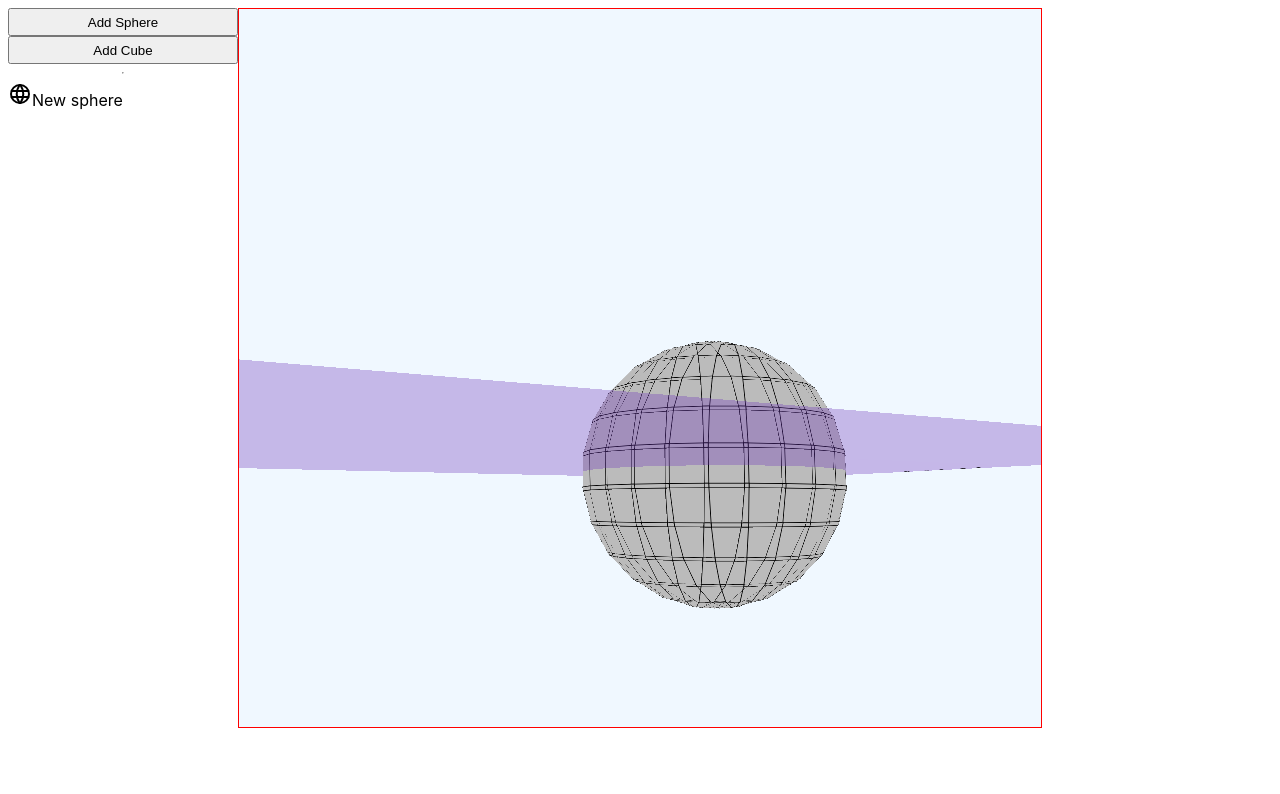
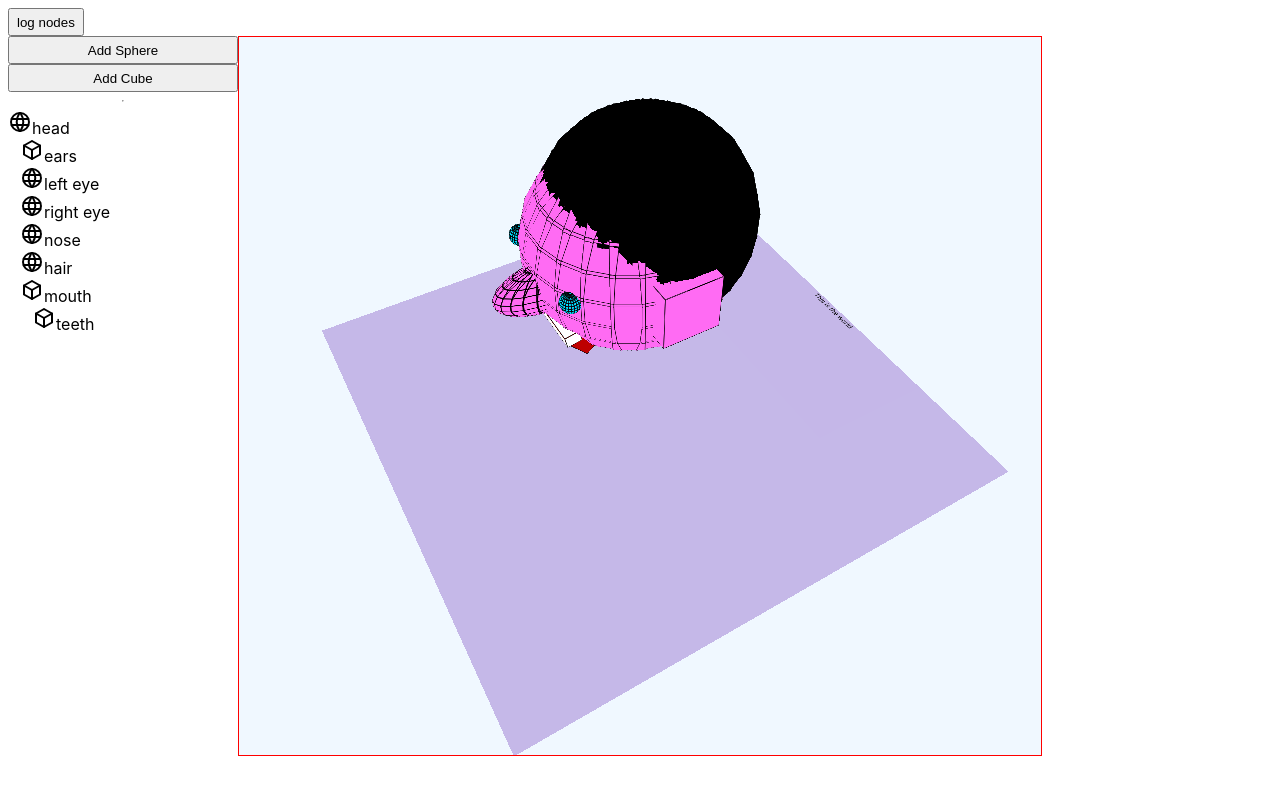
Before and after one commit to PeterTYLiu/toaster, a React (Vite) app: page / in a window 1280 px wide. Shown: the top 794 px of the page. Built offline with nearby package versions, Linux system fonts and the light colour scheme.

Commit message:
solids centered on origin; add default model; limit camera angles; add node rotation

```diff
--- a/src/App.module.scss
+++ b/src/App.module.scss
@@ -20,8 +20,11 @@
 }
 
 .world {
-  width: 100%;
-  height: 900px;
+  width: 1000px;
+  height: 1000px;
+  left: calc(50% - 500px);
+  top: calc(50% - 500px);
+  position: absolute;
   text-align: center;
   color: black;
   background-color: #6f38ba55;
--- a/src/App.tsx
+++ b/src/App.tsx
@@ -5,6 +5,7 @@ import PropertiesPanel from "./components/PropertiesPanel/PropertiesPanel";
 import { Node as NodeComponent } from "./components/Node/Node";
 import { SceneContext } from "./hooks/UseSceneContext";
 import { sceneReducer } from "./sceneReducer";
+import { defaultModel } from "./defaultModel";
 
 type NodeType = "group" | "rectPrism" | "cylinder" | "sphere" | "cone";
 
@@ -35,27 +36,27 @@ export class Node {
   depth: number;
   radius: number;
 
-  constructor(type: NodeType, color?: string, borderColor?: string) {
+  constructor(input: Partial<Node>) {
     this.id = crypto.randomUUID();
-    this.name = `New ${type}`;
-    this.type = type;
-    this.translateX = 0;
-    this.translateY = 0;
-    this.translateZ = 0;
-    this.scaleX = 1;
-    this.scaleY = 1;
-    this.scaleZ = 1;
-    this.rotateX = 0;
-    this.rotateY = 0;
-    this.rotateZ = 0;
+    this.name = `New ${input.type ?? "rectPrism"}`;
+    this.type = input.type ?? "rectPrism";
+    this.translateX = input.translateX ?? 0;
+    this.translateY = input.translateY ?? 0;
+    this.translateZ = input.translateZ ?? 0;
+    this.scaleX = input.scaleX ?? 1;
+    this.scaleY = input.scaleY ?? 1;
+    this.scaleZ = input.scaleZ ?? 1;
+    this.rotateX = input.rotateX ?? 0;
+    this.rotateY = input.rotateY ?? 0;
+    this.rotateZ = input.rotateZ ?? 0;
     this.children = [];
-    this.depth = 400;
-    this.width = 400;
-    this.height = 400;
-    this.radius = 200;
-    this.opacity = 1;
-    this.color = color;
-    this.borderColor = borderColor;
+    this.depth = input.depth ?? 200;
+    this.width = input.width ?? 200;
+    this.height = input.height ?? 200;
+    this.radius = input.radius ?? 200;
+    this.opacity = input.opacity ?? 1;
+    this.color = input.color;
+    this.borderColor = input.borderColor;
   }
 }
 
@@ -66,8 +67,8 @@ export interface Camera {
 }
 
 const defaultCamera: Camera = {
-  zoom: 1,
-  rotateX: 100,
+  zoom: 0.5,
+  rotateX: 40,
   rotateZ: 60,
 };
 
@@ -76,12 +77,14 @@ function App() {
   const [scene, dispatch] = useReducer(sceneReducer, {
     camera: defaultCamera,
     activeNodeId: null,
-    nodes: [new Node("sphere", "#bbbbbb", "black")],
+    nodes: defaultModel,
   });
 
   return (
     <SceneContext.Provider value={{ ...scene, dispatch }}>
-      <nav></nav>
+      <nav>
+        <button onClick={() => console.log(scene.nodes)}>log nodes</button>
+      </nav>
       <div className={styles.lower}>
         <SceneGraph />
         <main
@@ -106,7 +109,11 @@ function App() {
               type: "updateCamera",
               payload: {
                 rotateZ: scene.camera.rotateZ - e.movementX,
-                rotateX: scene.camera.rotateX + e.movementY,
+
+                rotateX: Math.min(
+                  Math.max(scene.camera.rotateX - e.movementY, 0),
+                  87
+                ),
               },
             });
           }}
--- a/src/components/Node/Node.module.scss
+++ b/src/components/Node/Node.module.scss
@@ -4,12 +4,12 @@
   &.active {
     * {
       border-color: lawngreen !important;
-      border-width: 2px !important;
+      border-width: 3px !important;
     }
   }
 }
 
-.polygon {
+.solid {
   transform-style: preserve-3d;
   position: absolute;
   &:hover {
--- a/src/components/Node/Node.tsx
+++ b/src/components/Node/Node.tsx
@@ -7,7 +7,7 @@ import useSceneContext from "../../hooks/UseSceneContext";
 export function Node({ node }: { node: NodeClass }) {
   const { dispatch, activeNodeId } = useSceneContext();
 
-  const polygonVariables: Record<string, string> = {
+  const solidVariables: Record<string, string> = {
     "--width": node.width + "px",
     "--height": node.height + "px",
     "--depth": node.depth + "px",
@@ -33,11 +33,11 @@ export function Node({ node }: { node: NodeClass }) {
       style={{
         ...inheitedVariables,
         translate: `${node.translateX}px ${node.translateY}px ${node.translateZ}px`,
-        transform: `scale3d(${node.scaleX}, ${node.scaleY}, ${node.scaleZ})`,
+        transform: `scale3d(${node.scaleX}, ${node.scaleY}, ${node.scaleZ}) rotateX(${node.rotateX}deg) rotateY(${node.rotateY}deg) rotateZ(${node.rotateZ}deg)`,
       }}
     >
       {node.type !== "group" && (
-        <div className={styles.polygon} style={polygonVariables}>
+        <div className={styles.solid} style={solidVariables}>
           {node.type === "rectPrism" && <RectPrism />}
           {node.type === "sphere" && <Sphere id={node.id} />}
         </div>
--- a/src/components/PropertiesPanel/PropertiesPanel.tsx
+++ b/src/components/PropertiesPanel/PropertiesPanel.tsx
@@ -154,6 +154,63 @@ export default function PropertiesPanel() {
               }
             />
           </label>
+
+          <label>
+            <span>Rotate X</span>
+            <input
+              type="number"
+              min="-360"
+              max="360"
+              value={activeNode.rotateX}
+              onChange={(e) =>
+                dispatch({
+                  type: "updateNodeById",
+                  payload: {
+                    id: activeNodeId,
+                    properties: { rotateX: e.target.valueAsNumber },
+                  },
+                })
+              }
+            />
+          </label>
+
+          <label>
+            <span>Rotate Y</span>
+            <input
+              type="number"
+              min="-360"
+              max="360"
+              value={activeNode.rotateY}
+              onChange={(e) =>
+                dispatch({
+                  type: "updateNodeById",
+                  payload: {
+                    id: activeNodeId,
+                    properties: { rotateY: e.target.valueAsNumber },
+                  },
+                })
+              }
+            />
+          </label>
+
+          <label>
+            <span>Rotate Z</span>
+            <input
+              type="number"
+              min="-360"
+              max="360"
+              value={activeNode.rotateZ}
+              onChange={(e) =>
+                dispatch({
+                  type: "updateNodeById",
+                  payload: {
+                    id: activeNodeId,
+                    properties: { rotateZ: e.target.valueAsNumber },
+                  },
+                })
+              }
+            />
+          </label>
         </section>
       </details>
       <details open>
@@ -161,6 +218,7 @@ export default function PropertiesPanel() {
           <h2>Dimensions</h2>
         </summary>
         <section>
+          {activeNode.type === "sphere" && (
             <label>
               <span>Radius</span>
               <input
@@ -177,6 +235,7 @@ export default function PropertiesPanel() {
                 }
               />
             </label>
+          )}
           {activeNode.type !== "sphere" && (
             <>
               <label>
@@ -275,7 +334,10 @@ export default function PropertiesPanel() {
             payload: {
               id: activeNodeId,
               properties: {
-                children: [...activeNode.children, new Node("sphere")],
+                children: [
+                  ...activeNode.children,
+                  new Node({ type: "sphere", translateX: 100 }),
+                ],
               },
             },
           });
@@ -290,7 +352,10 @@ export default function PropertiesPanel() {
             payload: {
               id: activeNodeId,
               properties: {
-                children: [...activeNode.children, new Node("rectPrism")],
+                children: [
+                  ...activeNode.children,
+                  new Node({ type: "rectPrism", translateX: 100 }),
+                ],
               },
             },
           });
--- a/src/components/RectPrism/RectPrism.module.scss
+++ b/src/components/RectPrism/RectPrism.module.scss
@@ -5,43 +5,50 @@
   box-sizing: border-box;
   background-color: var(--bg);
 
+  --half-w: calc(var(--width) / 2);
+  --half-h: calc(var(--height) / 2);
+  --half-d: calc(var(--depth) / 2);
+
   &.front {
-    translate: 0 0 calc(var(--depth) / 2);
+    translate: calc(-1 * var(--half-w)) calc(-1 * var(--half-h)) var(--half-d);
     width: var(--width);
     height: var(--height);
   }
 
   &.back {
-    translate: 0 0 calc(var(--depth) / -2);
     transform: rotateY(180deg);
+    translate: calc(-1 * var(--half-w)) calc(-1 * var(--half-h))
+      calc(var(--depth) / -2);
     width: var(--width);
     height: var(--height);
   }
 
   &.right {
-    translate: calc(var(--width) - var(--depth) / 2) 0 0;
     transform: rotateY(-90deg);
+    translate: calc(-1 * var(--half-w) - var(--half-d)) calc(-1 * var(--half-h))
+      0;
     width: var(--depth);
     height: var(--height);
   }
 
   &.left {
-    translate: calc(var(--depth) / -2) 0 0;
     transform: rotateY(90deg);
+    translate: calc(var(--half-w) - var(--half-d)) calc(-1 * var(--half-h)) 0;
     width: var(--depth);
     height: var(--height);
   }
 
   &.top {
-    translate: 0 calc(var(--depth) / -2) 0;
     transform: rotateX(90deg);
+    translate: calc(-1 * var(--half-w)) calc(var(--half-h) - var(--half-d)) 0;
     width: var(--width);
     height: var(--depth);
   }
 
   &.bottom {
-    translate: 0 calc(var(--height) - var(--depth) / 2) 0;
     transform: rotateX(-90deg);
+    translate: calc(-1 * var(--half-w)) calc(-1 * var(--half-h) - var(--half-d))
+      0;
     width: var(--width);
     height: var(--depth);
   }
--- a/src/components/SceneGraphNode/SceneGraphNode.module.scss
+++ b/src/components/SceneGraphNode/SceneGraphNode.module.scss
@@ -5,6 +5,9 @@
 .parent {
   position: relative;
   cursor: default;
+  span {
+
+  }
   &:hover {
     background-color: pink;
   }
--- a/src/components/Sphere/Sphere.module.scss
+++ b/src/components/Sphere/Sphere.module.scss
@@ -1,12 +1,13 @@
 .plane {
   --diameter: calc(var(--radius) * 2);
+  --neg-radius: calc(var(--radius) * -1);
   transform-style: preserve-3d;
   position: absolute;
   border-radius: 50%;
   width: var(--diameter);
   height: var(--diameter);
-  transform: rotateY(90deg)
-    rotateX(calc(var(--plane) * (180deg / var(--planes))));
+  transform: translateX(var(--neg-radius)) translateY(var(--neg-radius))
+    rotateY(90deg) rotateX(calc(var(--plane) * (180deg / var(--planes))));
 }
 
 .spoke {
--- /dev/null
+++ b/src/defaultModel.ts
@@ -0,0 +1,182 @@
+import type { Node } from "./App";
+
+export const defaultModel: Node[] = [
+  {
+    id: "257498b0-cb4d-4cb7-896c-e55b1c19c643",
+    name: "head",
+    type: "sphere",
+    children: [
+      {
+        id: "946da4b3-c089-4890-bb9b-e767e93bacf4",
+        name: "ears",
+        type: "rectPrism",
+        children: [],
+        opacity: 1,
+        translateX: 0,
+        translateY: 0,
+        translateZ: 0,
+        scaleX: 1,
+        scaleY: 1,
+        scaleZ: 1,
+        rotateX: 0,
+        rotateY: 0,
+        rotateZ: 0,
+        width: 384,
+        height: 100,
+        depth: 100,
+        radius: 200,
+        borderColor: undefined,
+        color: undefined,
+      },
+      {
+        id: "9c500404-f97a-4905-b4d9-1c22d5694293",
+        name: "left eye",
+        type: "sphere",
+        children: [],
+        color: "#00ddff",
+        opacity: 1,
+        translateX: -90,
+        translateY: 150,
+        translateZ: 10,
+        scaleX: 1,
+        scaleY: 1,
+        scaleZ: 1,
+        rotateX: 0,
+        rotateY: 0,
+        rotateZ: 0,
+        width: 200,
+        height: 200,
+        depth: 200,
+        radius: 20,
+        borderColor: undefined,
+      },
+      {
+        id: "867acc6b-54bc-4693-af49-259887e17d40",
+        name: "right eye",
+        type: "sphere",
+        children: [],
+        color: "#00ddff",
+        opacity: 1,
+        translateX: 90,
+        translateY: 150,
+        translateZ: 10,
+        scaleX: 1,
+        scaleY: 1,
+        scaleZ: 1,
+        rotateX: 0,
+        rotateY: 0,
+        rotateZ: 0,
+        width: 200,
+        height: 200,
+        depth: 200,
+        radius: 20,
+        borderColor: undefined,
+      },
+      {
+        id: "ef498a28-3d81-4fd6-85eb-f023186de5be",
+        name: "nose",
+        type: "sphere",
+        children: [],
+        opacity: 1,
+        translateX: 0,
+        translateY: 143,
+        translateZ: -28,
+        scaleX: 1,
+        scaleY: 2.78,
+        scaleZ: 1.3,
+        rotateX: 0,
+        rotateY: 0,
+        rotateZ: 0,
+        width: 200,
+        height: 200,
+        depth: 200,
+        radius: 40,
+        borderColor: undefined,
+        color: undefined,
+      },
+      {
+        id: "c547e1b2-076f-4b1e-b5ba-5affec08a904",
+        name: "hair",
+        type: "sphere",
+        children: [],
+        color: "#000000",
+        opacity: 1,
+        translateX: 0,
+        translateY: -31,
+        translateZ: 35,
+        scaleX: 1,
+        scaleY: 1.02,
+        scaleZ: 1,
+        rotateX: 0,
+        rotateY: 0,
+        rotateZ: 0,
+        width: 200,
+        height: 200,
+        depth: 200,
+        borderColor: undefined,
+        radius: 200,
+      },
+      {
+        id: "546c2cc9-1232-4bdc-850c-f53d464d1fae",
+        name: "mouth",
+        type: "rectPrism",
+        children: [
+          {
+            id: "9b61265d-77f8-4b47-9a72-6f87fc6e35e8",
+            name: "teeth",
+            type: "rectPrism",
+            children: [],
+            color: "#ffffff",
+            opacity: 1,
+            translateX: 0,
+            translateY: 7,
+            translateZ: 22,
+            scaleX: 1,
+            scaleY: 1,
+            scaleZ: 1,
+            rotateX: 30,
+            rotateY: 0,
+            rotateZ: 0,
+            width: 150,
+            height: 27,
+            depth: 22,
+            radius: 200,
+            borderColor: undefined,
+          },
+        ],
+        color: "#bd0000",
+        opacity: 1,
+        translateX: 0,
+        translateY: 125,
+        translateZ: -98,
+        scaleX: 1,
+        scaleY: 1,
+        scaleZ: 1,
+        rotateX: -40,
+        rotateY: 0,
+        rotateZ: 0,
+        width: 150,
+        height: 39,
+        depth: 53,
+        radius: 200,
+        borderColor: undefined,
+      },
+    ],
+    color: "#ff6bf3",
+    borderColor: "#000000",
+    opacity: 1,
+    translateX: 500,
+    translateY: 500,
+    translateZ: 400,
+    scaleX: 1,
+    scaleY: 1,
+    scaleZ: 1,
+    rotateX: 0,
+    rotateY: 0,
+    rotateZ: 0,
+    width: 200,
+    height: 200,
+    depth: 200,
+    radius: 200,
+  },
+];
```
Lines whose indentation alone changed are shown as unchanged.
